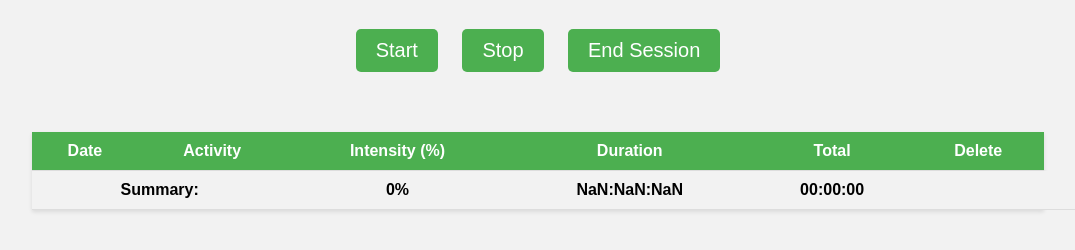
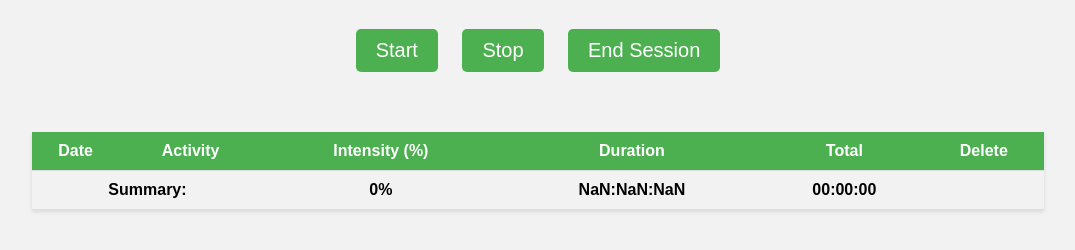
Before and after one commit to scottwatanuki/real-work, a plain HTML site: page index.html in a window 1280 px wide. Shown: the part 212-462 px from the top of the page, without its empty margins (102-1177 px from the left). Drawn offline with Linux system fonts and the light colour scheme.

Commit message:
Refactor CSS

```diff
--- a/styles.css
+++ b/styles.css
@@ -44,7 +44,7 @@ button:disabled {
 }
 
 table {
-  width: 103.8%;
+  width: 100%;
   border-collapse: collapse;
 }
 
@@ -54,7 +54,7 @@ thead {
 }
 
 th, td {
-  padding: 10px;
+  padding: 10px 0px;
   border-bottom: 1px solid #ddd;
 }
 
```
